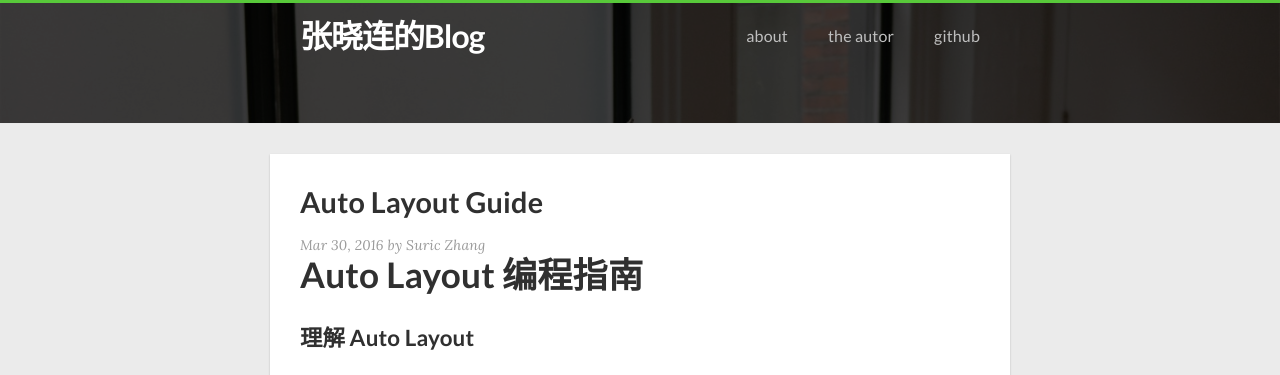
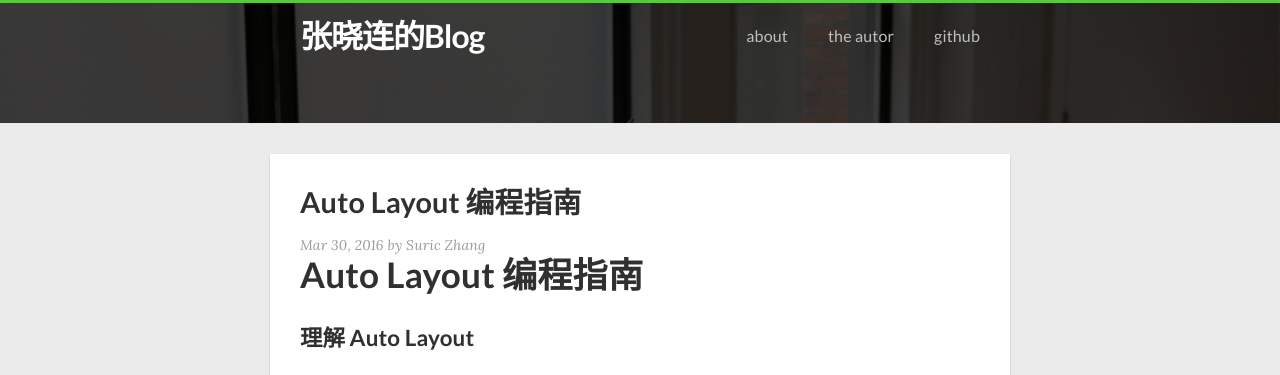
Before and after one commit to suricforever/zhangxiaolian1991.github.io, a Jekyll site: the page built from _posts/2016-03-30-Auto-Layout-Guide.markdown, in a window 1280 px wide. Shown: the top 375 px of the page. Built offline with Jekyll 4.4.1, drawn with Linux system fonts in a browser that asks for light colours; nearby versions of some CDN libraries.

Commit message:
new blog

```diff
--- a/_posts/2016-03-30-Auto-Layout-Guide.markdown
+++ b/_posts/2016-03-30-Auto-Layout-Guide.markdown
@@ -1,7 +1,7 @@
 ---
 layout: post
-title:  "Auto Layout Guide"
-date:   2016-03-30 14:53:08
+title:  "Auto Layout 编程指南"
+date:   2016-03-30 15:32:08
 categories: jekyll update
 comments: false
 ---
```
Also changed, not shown: other parts of _posts/2016-03-30-Auto-Layout-Guide.markdown (+4 -0 lines), 3 other files.
